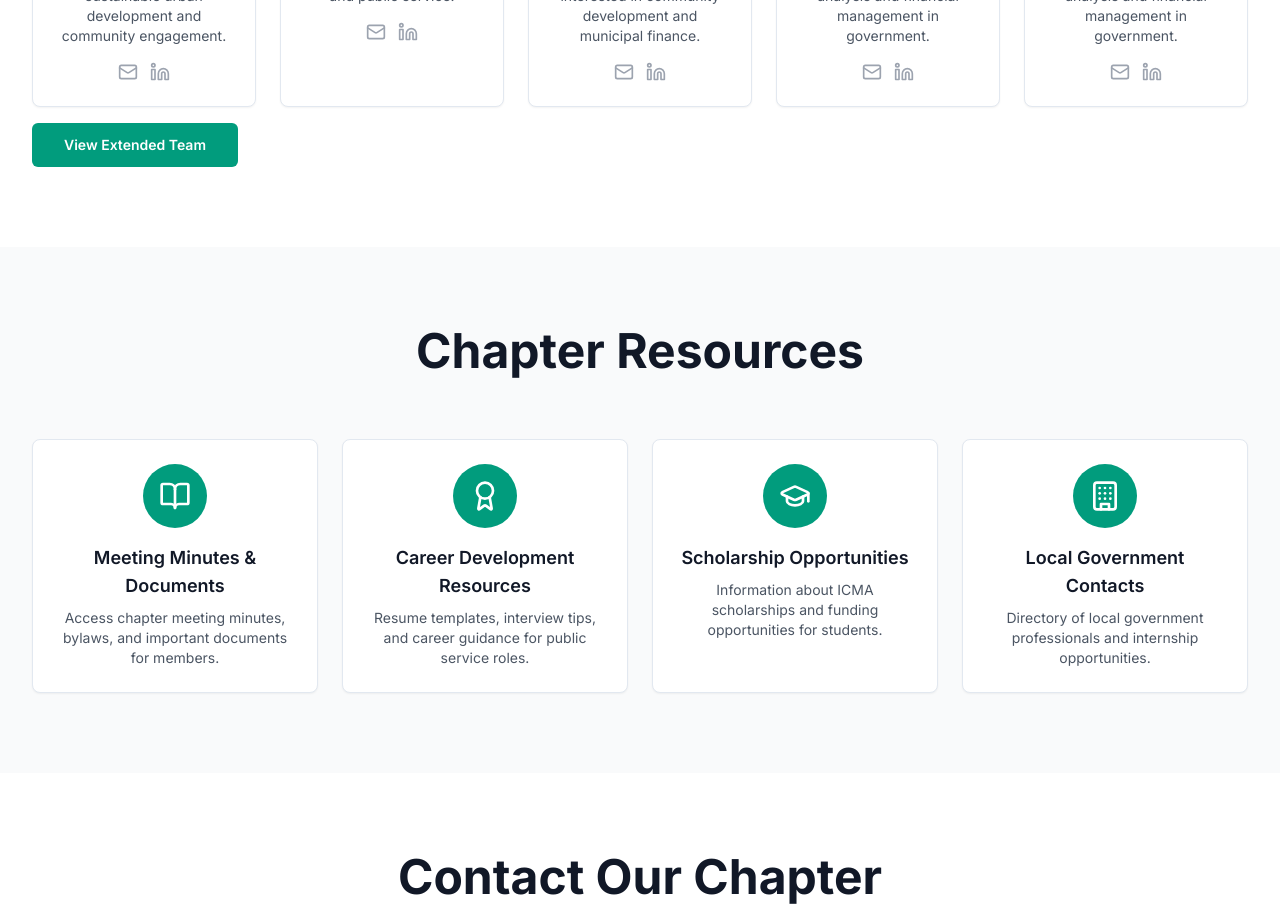
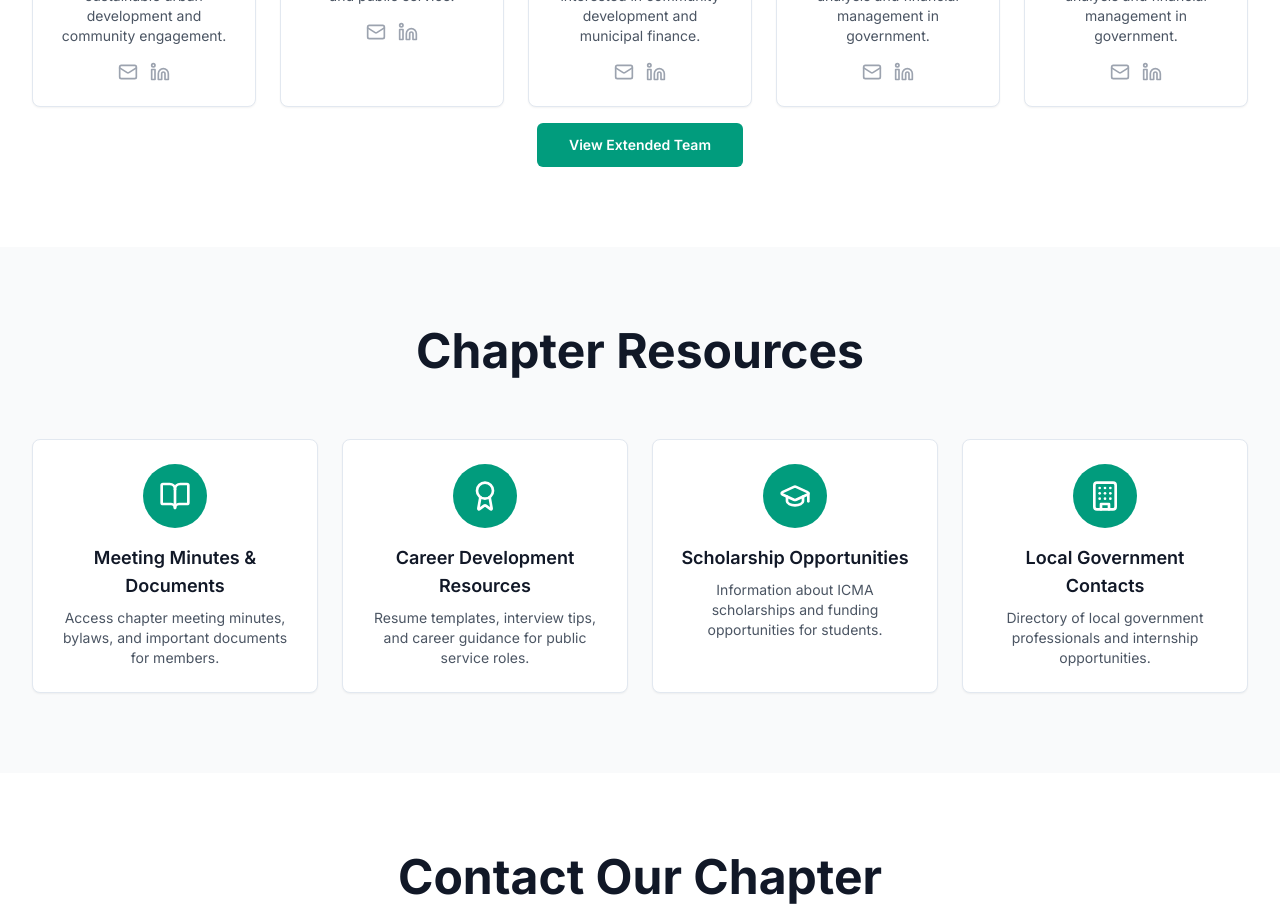
Before and after one commit to Dustu103/Eage, a Next.js app: page / in a window 1280 px wide. Shown: the part 5980-6900 px from the top of the page. Built offline with nearby package versions, Linux system fonts and the light colour scheme.

Commit message:
resolve 2

```diff
--- a/app/page.tsx
+++ b/app/page.tsx
@@ -1113,8 +1113,8 @@ export default function HomePage() {
             ))}
           </div>
         </div>
-        <div className="flex flex-col sm:flex-row">
-          <Link href="/app/team_page">
+        <div className="flex flex-col sm:flex-row justify-center">
+          <Link href="/app/team_page.tsx">
             <motion.div whileHover={{ scale: 1.05 }} whileTap={{ scale: 0.95 }}>
               <Button
                 size="lg"
```
